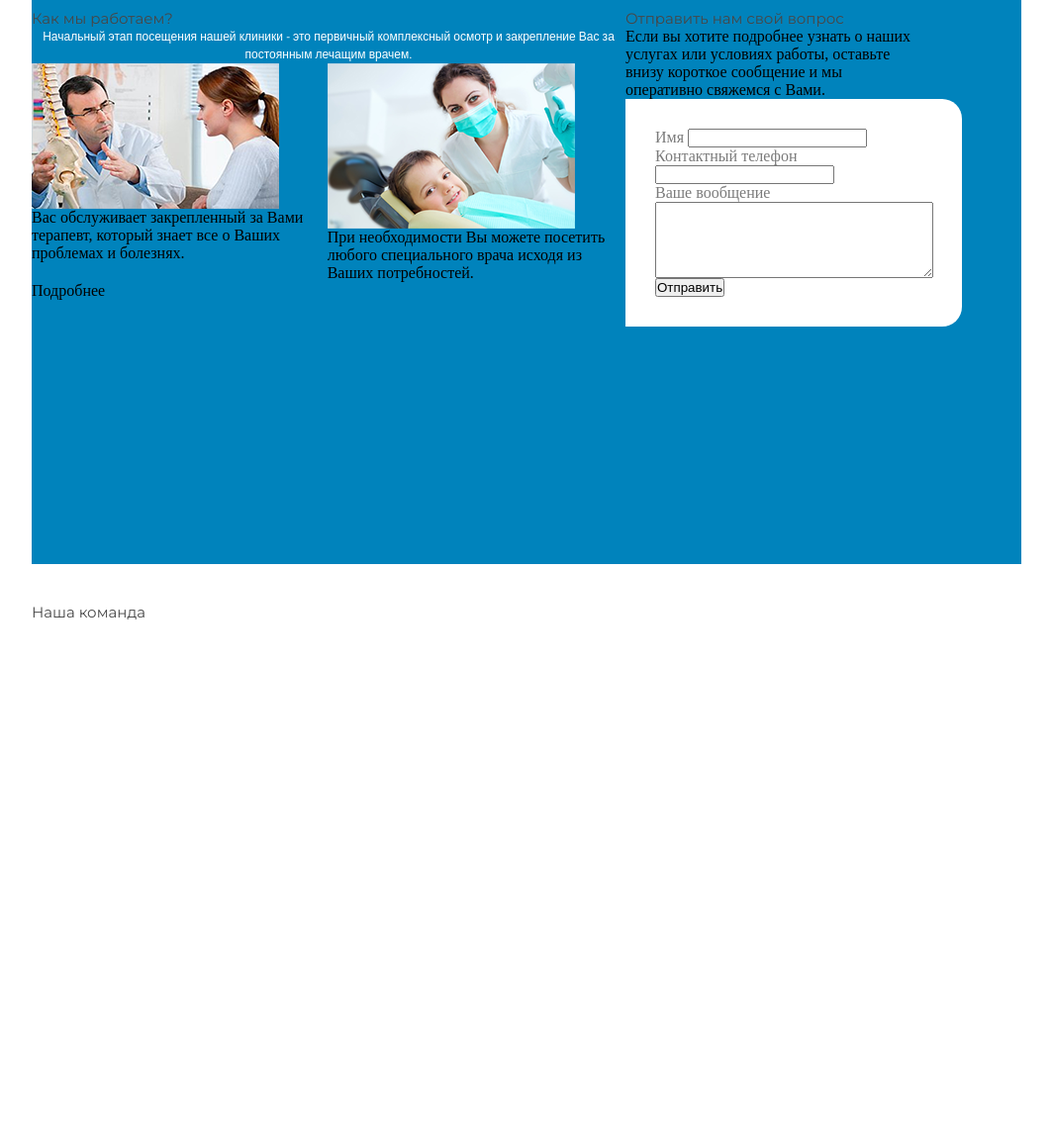
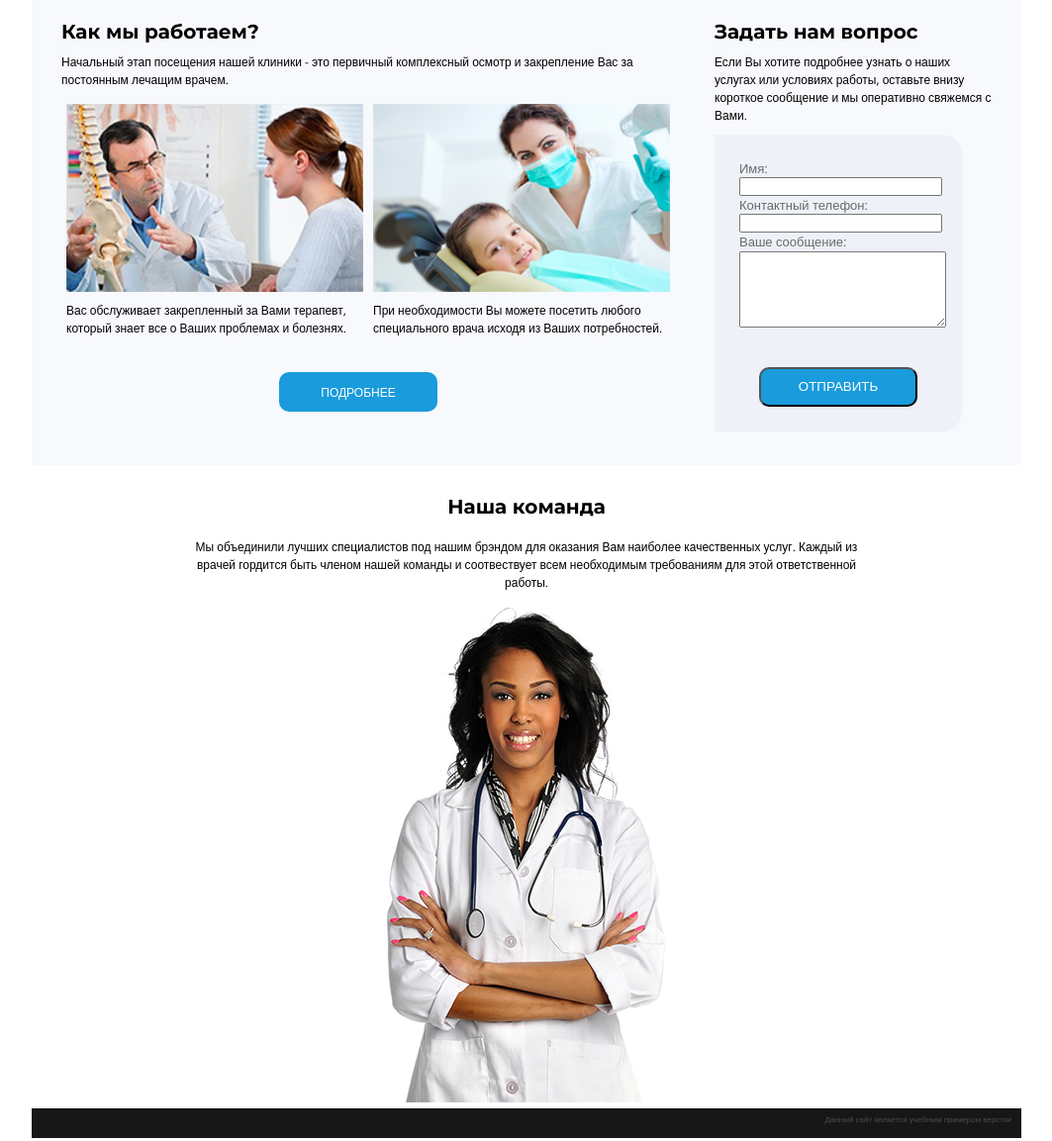
Before and after one commit to dgrazhd/dgrazhd.github.io, a plain HTML site: page site_1/index.html in a window 1280 px wide. Shown: the part 1060-2213 px from the top of the page at 99% size, without its empty margins (108-1171 px from the left). Drawn offline with nearby package versions, Linux system fonts and the light colour scheme.

Commit message:
Add files via upload

```diff
--- a/site_1/css/main.css
+++ b/site_1/css/main.css
@@ -273,12 +273,38 @@ h3{
 
 .work{
 	grid-area: work;
-	background: #0083bc;
+	background: #f7f9fc;
 	display: flex;
 }
 
 .work_left{
 	width: 60%;
+	padding: 30px 30px 30px 30px;
+}
+
+.work_left h2, .work_right h2{
+	font-family: "Montserrat", sans-serif;
+	font-size: 20px;
+  	color: #000;
+  	font-weight: bold;
+  	line-height: 1.2;
+  	margin-top: 20px;
+}
+
+.work_left p, .work_right p{
+	font-family: "Open Sans", sans-serif;
+	color: #000;
+	text-align: left;
+	font-weight: normal;
+	font-size: 12px;
+	line-height: 1.5;
+	margin: 10px 0px;
+}
+
+.work img{
+	width: 300px;
+	height: 190px;
+
 }
 
 .work_fotos{
@@ -286,30 +312,25 @@ h3{
 	justify-content: space-evenly;
 }
 
-.foto_1{
-	width: 250px;
-	height: 147px;
-	margin: 20px;
-	background: url(../img/foto_1.png) no-repeat center;
+.work_foto_left, .work_foto_right {
+	padding: 5px;
 }
 
-.foto_2{
-	width: 250px;
-	height: 147px;
-	margin: 20px;
-	background: url(../img/foto_2.png) no-repeat center;
+.work_right {
+	width: 30%;
+	padding: 30px 30px 30px 30px;
 }
 
-.work_right{
-	width: 30%;
+.work_left .button_1{
+	margin: 20px auto;
 }
 
 form {
-  background: white;
-  width: 280px;
-  padding: 30px;
+  background: #eef1f8;
+  width: 200px;
+  padding: 25px;
   border-radius: 0 20px 20px 0;
-  color: #7b7b7b;
+  color: #f7f9fc;
 }
 
 }
@@ -318,14 +339,87 @@ form div {
 
 }
 
+form label {
+	font-size: 13px;
+  	font-family: "Open Sans", sans-serif;
+  	color: rgb(106, 106, 106);
+  	line-height: 1.4;
+}
+form input{
+	width: 205px;
+}
+.submit {
+	background: #1a9bdc;
+	width: 160px;
+	height: 40px;
+	border-radius: 10px;
+	text-align: center;
+	display: flex;
+	margin: 40px auto 0px auto;
+	color: #FFF;
+	text-transform: uppercase;
+}
+/*Пятый раздел - "О команде"*/
+
 .team{
 	grid-area: team;
 	background: #FFF;
+	display: flex;
+	flex-direction: column;
 }
+
+.team_top{
+	height: 20%;
+	padding: 10px 150px 0px 150px;
+}
+.team_bottom{
+	height: 80%;
+	display: flex;
+
+}
+
+.team_bottom_left{
+	width: 35%;
+	height: 100%;
+}
+.team_bottom_middle{
+	width: 30%;
+	height: 100%;
+	background: url(../img/team.png) no-repeat center;
+}
+
+.team h2{
+	font-family: "Montserrat", sans-serif;
+	font-size: 20px;
+  	color: #000;
+  	font-weight: bold;
+  	line-height: 1.2;
+  	margin: 20px 0px;
+  	text-align: center;
+}
+.team p{
+	font-family: "Open Sans", sans-serif;
+	color: #000;
+	text-align: center;
+	font-weight: normal;
+	font-size: 12px;
+	line-height: 1.5;
+}
+
+/*Footer"*/
 
 .footer{
 	grid-area:footer;
 	background: #171717;
+}
+.footer p{
+	font-family: "Open Sans", sans-serif;
+	color: #4c4c46;
+	text-align: right;
+	font-weight: normal;
+	font-size: 8px;
+	line-height: 1.5;
+	margin: 5px 10px;
 }
 
 .container{
@@ -342,7 +436,7 @@ form div {
 						 "team team team team"
 						 "footer footer footer footer";
 	grid-template-columns: 1fr 1fr 1fr 1fr;
-	grid-template-rows: 80px 60px 590px 300px 600px 600px 100px;
+	grid-template-rows: 80px 60px 590px 300px 500px 650px 30px;
 
 }
 
--- a/site_1/index.html
+++ b/site_1/index.html
@@ -110,41 +110,54 @@
 				<div class="work_fotos">
 					<div class="work_foto_left">
 						<img src="img/foto_1.png" alt="">
-						<div class="text">Вас обслуживает закрепленный за Вами терапевт, который знает все о Ваших проблемах и болезнях.</div>
+						<p>Вас обслуживает закрепленный за Вами терапевт, который знает все о Ваших проблемах и болезнях.</p>
 
 					</div>
 
 					<div class="work_foto_right">
 						<img src="img/foto_2.png" alt="">
-						<div class="text">При необходимости Вы можете посетить любого специального врача исходя из Ваших потребностей.</div>
+						<p>При необходимости Вы можете посетить любого специального врача исходя из Ваших потребностей.</p>
 					</div>
 				</div>
-				<div class="button_2">Подробнее</div>
+				<div class="button_1"><a href="#">Подробнее</a></div>
 			</div>
 			<div class="work_right">
-				<h2>Отправить нам свой вопрос</h2>
-				<div class="text">Если вы хотите подробнее узнать о наших услугах или условиях работы, оставьте внизу
-				короткое сообщение и мы оперативно свяжемся с Вами.</div>
+				<h2>Задать нам вопрос</h2>
+				<p>Если Вы хотите подробнее узнать о наших услугах или условиях работы, оставьте внизу
+				короткое сообщение и мы оперативно свяжемся с Вами.</p>
 				<form>
-					<div><label for="name">Имя</label>
+					<div><label for="name">Имя:</label><br>
 						<input type="text" name="name" required>
 					</div>
 
-					<div><label for="phone">Контактный телефон</label>
-						<input type="text" name="phone" required>
+					<div><label for="phone">Контактный телефон:</label><br>
+						<input type="tel" name="phone"></input>
 					</div>
 
 					<div>
-						<label for="message">Ваше вообщение</label>
-						<textarea id="message" name="message" rows="5" cols="33" required></textarea>
+						<label for="message">Ваше сообщение:</label>
+						<textarea id="message" name="message" rows="5" cols="24" required></textarea>
 					</div>
-					<button type="submit">Отправить</button>
+					<input class="submit" type="submit" value="Отправить">
 				</form>
 			</div>
 
 		</section>
-		<section class="team"><h2>Наша команда</h2></section>
-		<footer class="footer"><h2>Footer</h2></footer>
+		<section class="team">
+			<div class="team_top">
+				<h2>Наша команда</h2>
+				<p>Мы объединили лучших специалистов под нашим брэндом для оказания Вам наиболее качественных услуг.
+				Каждый из врачей гордится быть членом нашей команды и соотвествует всем необходимым требованиям для этой ответственной работы.</p>
+			</div>
+			<div class="team_bottom">
+				<div class="team_bottom_left"></div>
+				<div class="team_bottom_middle"></div>
+				<div class="team_bottom_right"></div>
+			</div>
+		</section>
+		<footer class="footer">
+			<p>Данный сайт является учебным примером верстки</p>
+		</footer>
 	</div>
 
 </body>
```
Also changed, not shown: site_1/img/team.png (added).
